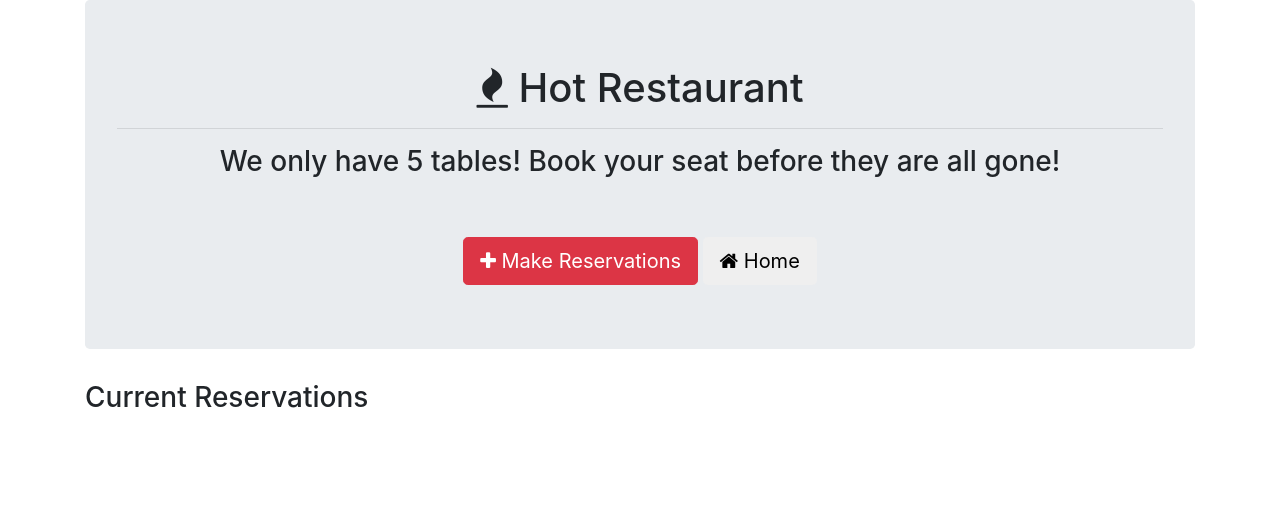
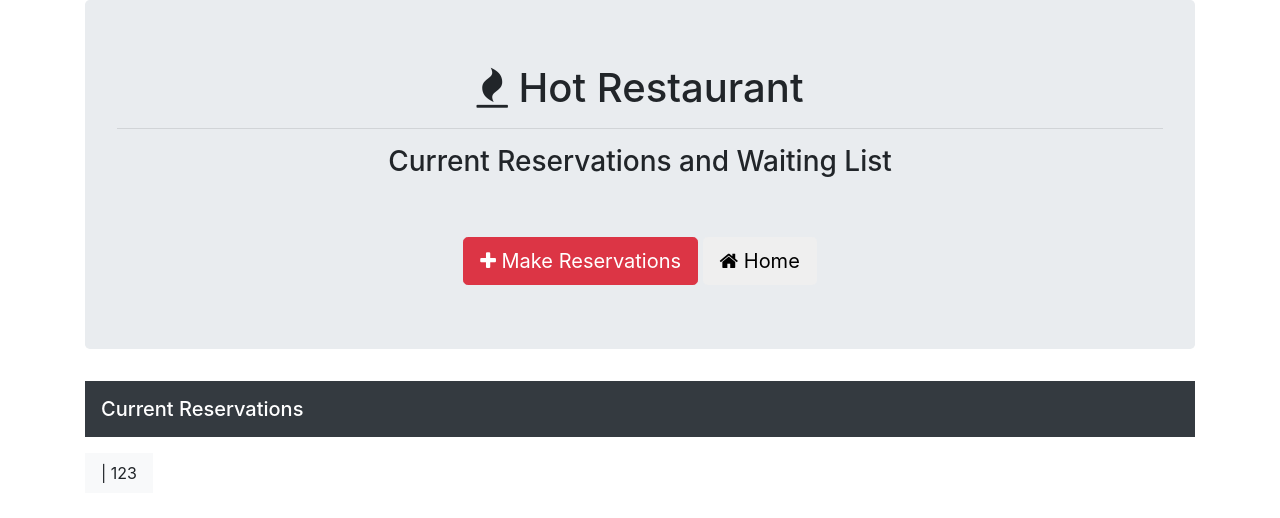
Before and after one commit to atdiep/Table-Service, a website: page View.html in a window 1280 px wide. Drawn offline with nearby package versions, Linux system fonts and the light colour scheme.

Commit message:
working on table

```diff
--- a/View.html
+++ b/View.html
@@ -19,14 +19,24 @@
     <div class="jumbotron text-center">
       <h1><span class="fa fa-fire"></span> Hot Restaurant</h1>
       <hr>
-      <h3 style="padding-bottom: 50px">We only have 5 tables! Book your seat before they are all gone!</h3>
+      <h3 style="padding-bottom: 50px">Current Reservations and Waiting List</h3>
 
-      <a href="Make.html"><button class="btn btn-danger btn-lg"><span class="fa fa-plus"></span> Make Reservations</button></a>
+      <a href="Make.html"><button class="btn btn-danger btn-lg"><span class="fa fa-plus"></span> Make
+          Reservations</button></a>
       <a href="Home.html"><button class="btn btn-lg"><span class="fa fa-home"></span> Home</span></button></a>
     </div>
 
-  <div class="header"><h3>Current Reservations</h3></div>
-    <div class="row">
+    <nav class="navbar navbar-light bg-dark">
+      <span class="navbar-brand text-white mb-0 h1">Current Reservations</span>
+    </nav>
+
+      <div class="container border-dark">
+        <div class="row py-3">
+          <nav class="navbar navbar-light bg-light">
+            | 123
+          </nav>
+        </div>
+
 
     </div>
 
```
Also changed, not shown: Make.html (+1 -1 lines).
